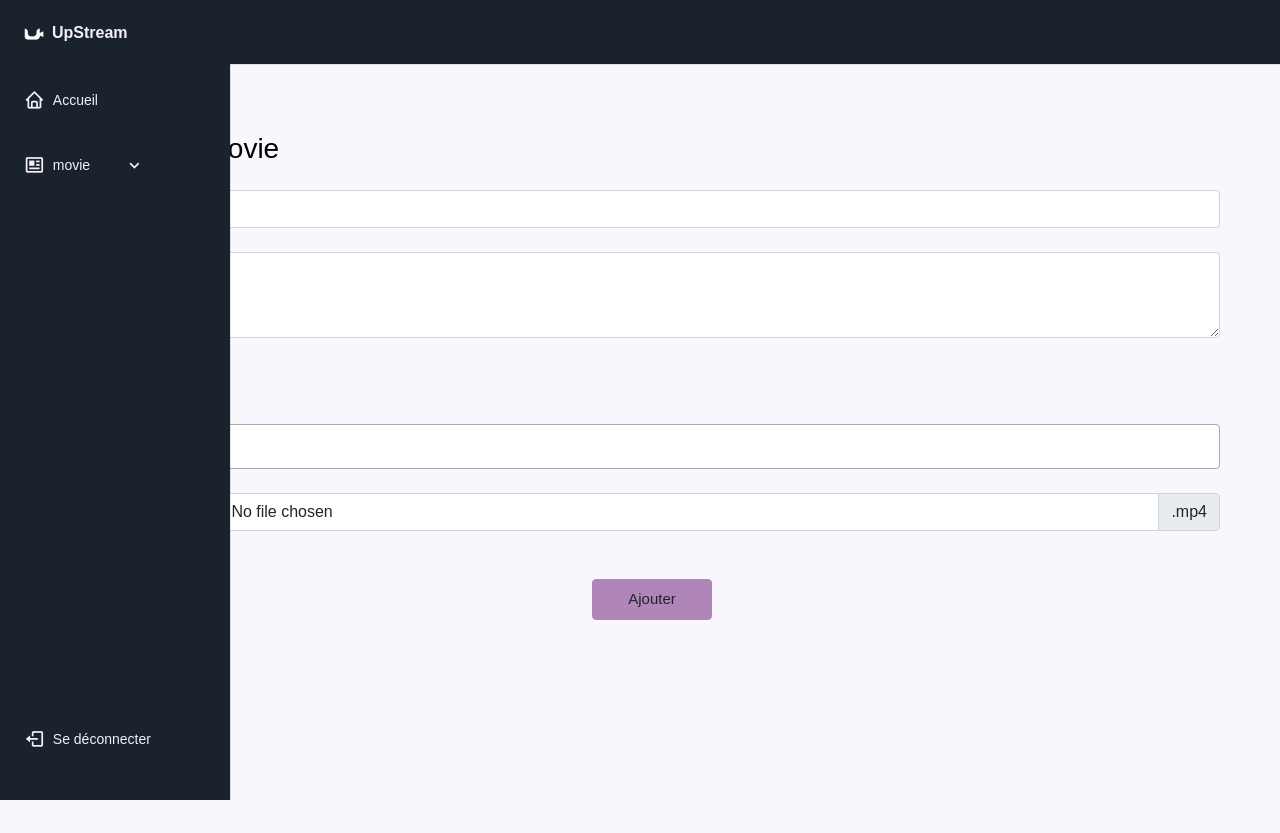
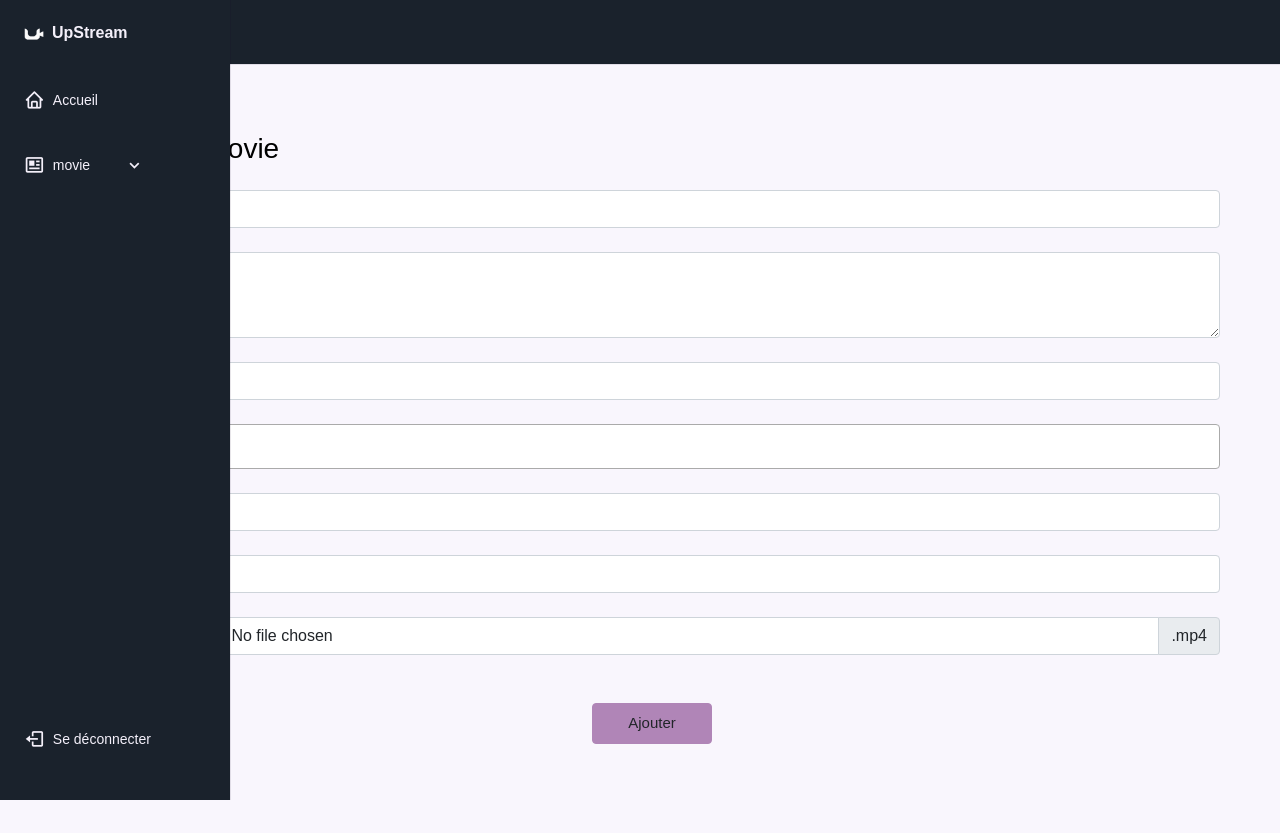
Before and after one commit to abdelghafour77/UpStream, a PHP site: page /movie/create in a window 1280 px wide. Shown: the top 833 px of the page. Run offline with PHP 8.4, Linux system fonts and the light colour scheme; some libraries are stand-ins or nearby versions; some web fonts are replaced.

Commit message:
#update_2 🛠

```diff
--- a/classes/cnx.php
+++ b/classes/cnx.php
@@ -5,7 +5,7 @@ class Connection
     private $serv = 'localhost';
     private $user = 'root';
     private $pass = '';
-    private $bd = 'upstram';
+    private $bd = 'upstream';
 
 
     private function pdoConnection()
--- /dev/null
+++ b/classes/movie.php
@@ -0,0 +1,139 @@
+<?php
+
+include_once('cnx.php');
+class Movie extends Connection
+{
+
+	protected function addMovieDB($title, $description, $date, $category, $language, $movie_file, $trailer, $user)
+	{
+		$sql = "INSERT INTO movie(title,description,date,language,link_trailer,movie_file,id_user)values(?,?,?,?,?,?,?)";
+		$stmt = $this->connect()->prepare($sql);
+		$stmt->execute([$title, $description, $date, $language, $trailer, $movie_file, $user]); // or die(print_r($stmt->errorInfo() ));
+		$_SESSION['message'] = 'ajouter';
+		return 1;
+	}
+	// protected function addCoursDB1($titre, $module, $description, $auteur)
+	// {
+	// 	$sql = "INSERT INTO cours(titre,id_module,description,id_auteur)values(?,?,?,?)";
+	// 	$stmt = $this->connect()->prepare($sql);
+	// 	$stmt->execute([$titre, $module, $description, $auteur]); // or die(print_r($stmt->errorInfo() ));
+	// 	$_SESSION['message'] = 'ajouter';
+	// 	return 1;
+	// }
+
+	// protected function getCoursDB($auteur)
+	// {
+	// 	$sql = "SELECT * FROM cours where id_auteur = ?";
+
+	// 	$stmt = $this->connect()->prepare($sql);
+	// 	$stmt->execute([$auteur]);
+	// 	$result = $stmt->fetchAll();
+
+	// 	return $result;
+	// }
+	// protected function getCoursDB0()
+	// {
+	// 	$sql = "SELECT * FROM cours  ";
+
+	// 	$stmt = $this->connect()->prepare($sql);
+	// 	$stmt->execute();
+	// 	$result = $stmt->fetchAll();
+
+	// 	return $result;
+	// }
+	// protected function getLastCoursDB()
+	// {
+	// 	$sql = "SELECT * FROM cours order by id_cours DESC limit 15 ";
+
+	// 	$stmt = $this->connect()->prepare($sql);
+	// 	$stmt->execute();
+	// 	$result = $stmt->fetchAll();
+
+	// 	return $result;
+	// }
+	// protected function getCoursDB1($id)
+	// {
+	// 	// $sql = "SELECT * FROM cours WHERE id_cours=?";
+
+	// 	$sql = "SELECT co.id_cours as id_cours ,
+	// 	co.titre as titre ,
+	// 	co.date_pub as date ,
+	// 	co.description as description ,
+	// 	co.id_module as id_module,
+	// 	co.file_Adr as file_Adr,
+	// 	co.date_Pub as date_Pub,
+	// 	u.nom as n_auteur ,
+	// 	u.prenom as p_auteur,
+	// 	u.specialite as specialite,
+	// 	u.admin as admin
+	// 	FROM
+	// 	cours co , utilisateur u
+	// 	 WHERE
+	// 	co.id_auteur = u.id
+	// 	 and
+	// 	co.id_cours =?";
+
+	// 	$stmt = $this->connect()->prepare($sql);
+	// 	$stmt->execute([$id]);
+	// 	$result = $stmt->fetchAll();
+
+	// 	return $result;
+	// }
+	// protected function getCoursDB2($module)
+	// {
+	// 	// $sql = "SELECT * FROM cours WHERE id_cours=?";
+
+	// 	$sql = "SELECT co.id_cours as id_cours ,
+	// 	co.titre as titre ,
+	// 	co.date_pub as date ,
+	// 	co.description as description ,
+	// 	co.date_Pub as date_Pub,
+	// 	m.titre as module,
+	// 	u.nom as n_auteur ,
+	// 	u.prenom as p_auteur
+	// 	FROM
+	// 	cours co , utilisateur u ,module m
+	// 	 WHERE
+	// 	co.id_auteur = u.id
+	// 	 and
+	// 	co.id_module = m.id_module
+	// 	 and
+	// 	co.id_module =?";
+
+	// 	$stmt = $this->connect()->prepare($sql);
+	// 	$stmt->execute([$module]);
+	// 	$result = $stmt->fetchAll();
+
+	// 	return $result;
+	// }
+	// protected function updateCoursDB($description, $id_cours)
+	// {
+
+	// 	$sql = "UPDATE cours SET description = ?  WHERE id_cours = ? ; ";
+
+	// 	$stmt = $this->connect()->prepare($sql);
+	// 	$stmt->execute([$description, $id_cours]);
+	// 	$_SESSION['message'] = 'modifier';
+
+	// 	return 1;
+	// }
+	// protected function deleteCoursDB($id_cours)
+	// {
+	// 	$sql = "SELECT * FROM cours WHERE id_cours = ? ; ";
+	// 	$stmt = $this->connect()->prepare($sql);
+	// 	$stmt->execute([$id_cours]);
+	// 	$result = $stmt->fetch();
+	// 	if ($result['file_Adr'] != '') {
+	// 		$link = "../uploads/cours/" . $result['file_Adr'];
+	// 		unlink($link);
+	// 	}
+
+	// 	$sql = "DELETE from cours WHERE id_cours = ? ;";
+
+	// 	$stmt = $this->connect()->prepare($sql);
+	// 	$stmt->execute([$id_cours]);
+	// 	$_SESSION['message'] = 'supprimer';
+
+	// 	return 1;
+	// }
+}
--- /dev/null
+++ b/controller/movieController.php
@@ -0,0 +1,23 @@
+<?php
+
+include_once('../classes/movie.php');
+class MovieController extends Movie
+{
+
+    public function addMovie($title, $description, $date, $category, $language, $movie_file, $trailer, $user)
+    {
+        return $this->addMovieDB($title, $description, $date, $category, $language, $movie_file, $trailer, $user);
+    }
+    // public function addCours1($titre, $module, $description, $auteur)
+    // {
+    //     return $this->addCoursDB1($titre, $module, $description, $auteur);
+    // }
+    // public function updateCours($description, $id_cours)
+    // {
+    //     return $this->updateCoursDB($description, $id_cours);
+    // }
+    // public function deleteCours($id_cours)
+    // {
+    //     return $this->deleteCoursDB($id_cours);
+    // }
+}
--- a/movie/create.php
+++ b/movie/create.php
@@ -1,3 +1,67 @@
+<?php
+session_start();
+require_once('../controller/movieController.php');
+
+
+if (isset($_POST['submit-movie'])) {
+
+  $title = $_POST['title'];
+  $description = $_POST['description'];
+  $date = $_POST['date'];
+  $category[] = $_POST['category'];
+  $language = $_POST['language'];
+  $trailer = $_POST['trailer'];
+  // $user = $_SESSION['id'];
+  $user = 1;
+  // $MovieAdd = new MovieController();
+  // $movie_file = "222";
+  // $res = $MovieAdd->addMovie($title, $description, $date, $category, $language, $movie_file, $trailer, $user);
+
+  if ($_FILES['movie_file']['name'] != "") {
+    $fileName = $_FILES['movie_file']['name'];
+    $fileTmpName = $_FILES['movie_file']['tmp_name'];
+    $fileSize = $_FILES['movie_file']['size'];
+    $fileError = $_FILES['movie_file']['error'];
+    $fileType = $_FILES['movie_file']['type'];
+
+    $fileExt = explode('.', $fileName);
+    $fileActualExt = strtolower(end($fileExt));
+    $allowed = array('MKV', 'mkv', 'mp4', 'MP4');
+
+    if (in_array($fileActualExt, $allowed)) {
+      if ($fileError === 0) {
+        if ($fileSize < 4572864000) {  // 4500MB
+          $fileNameNew =   $title  . "_" . date("dmy") . time() . "." . $fileActualExt; //create unique Id using time and date and name of 'cours'
+          $fileNameNew = preg_replace('/\s+/', '_', $fileNameNew); //replace all space with "_"
+          $movie_file = "../uploads/movie/" . $fileNameNew;
+          move_uploaded_file($fileTmpName, $movie_file);
+
+          $MovieAdd = new MovieController();
+          $res = $MovieAdd->addMovie($title, $description, $date, $category, $language, $movie_file, $trailer, $user);
+          if ($res == '1') {
+            header('Location:' . $_SERVER['PHP_SELF']); //pour eviter alert when refresh page
+            die;
+          }
+        } else {
+          $_SESSION['message'] = "Le fichier est trop grand";
+          header('Location:' . $_SERVER['PHP_SELF']); //pour eviter alert when refresh page
+          die;
+        }
+      } else {
+        $_SESSION['message'] = "Erreur de téléchargement de fichier";
+        header('Location:' . $_SERVER['PHP_SELF']); //pour eviter alert when refresh page
+        die;
+      }
+    } else {
+      $_SESSION['message'] = "Erreur";
+      header('Location:' . $_SERVER['PHP_SELF']); //pour eviter alert when refresh page
+      die;
+    }
+  }
+}
+
+
+?>
 <!DOCTYPE html>
 <html lang="fr">
 
@@ -96,10 +160,10 @@
     <div class="container">
       <h3>Ajouter movie</h3>
 
-      <form method="post" action="test.php" class="text-center" enctype="multipart/form-data">
-        <input class="form-control me-4 my-4" type="text" name="titre" id="titre" placeholder="Titre" required />
+      <form method="post" action="" class="text-center" enctype="multipart/form-data">
+        <input class="form-control me-4 my-4" type="text" name="title" id="title" placeholder="title" required />
         <textarea class="form-control me-4 my-4" rows="3" name="description" id="description" placeholder="Description"></textarea>
-        <select id="date" name="date" class="form-control me-4 my-4" required style="width:110px">
+        <select id="date" name="date" class="form-control me-4 my-4" required>
           <option value disabled selected>-- Date --</option>
           <?php
           for ($i = 2000; $i <= date('Y'); $i++) {
@@ -107,7 +171,7 @@
           }
           ?>
         </select>
-        <select class=" form-control js-example-basic-multiple" name="states[]" multiple="multiple">
+        <select class=" form-control js-example-basic-multiple" name="category[]" multiple="multiple" required>
           <option value="action">Action</option>
           <option value="crime">Crime</option>
           <option value="comedy">Comedy</option>
@@ -118,10 +182,23 @@
           <option value="fiction">Fiction</option>
           <option value="romantic">Romantic</option>
         </select>
+        <select id="language" name="language" class="form-control me-4 my-4" required>
+          <option value disabled selected>-- Language --</option>
+          <option value="arabic">Arabic</option>
+          <option value="english">English</option>
+          <option value="spanish">Spanish</option>
+          <option value="french">French</option>
+          <option value="italian">Italian</option>
+          <option value="japonese">Japonese</option>
+          <option value="chinese">Chinese</option>
+          <option value="german">German</option>
+        </select>
+        <input class="form-control me-4 my-4" type="url" name="trailer" id="trailer" placeholder="link of trailer" required />
         <div class="input-group me-4 my-4">
-          <input type="file" class="form-control" id="inputGroupFile02" name="file_pdf" accept="application/pdf">
+          <input type="file" class="form-control" id="inputGroupFile02" name="movie_file" accept="video/mp4,video/x-m4v,video/*">
           <label class="input-group-text" for="inputGroupFile02">.mp4</label>
         </div>
+
         <button class="btn btn-bts text-center me-4 my-4" type="submit" name="submit-movie">Ajouter</button>
         <br>
       </form>
```
